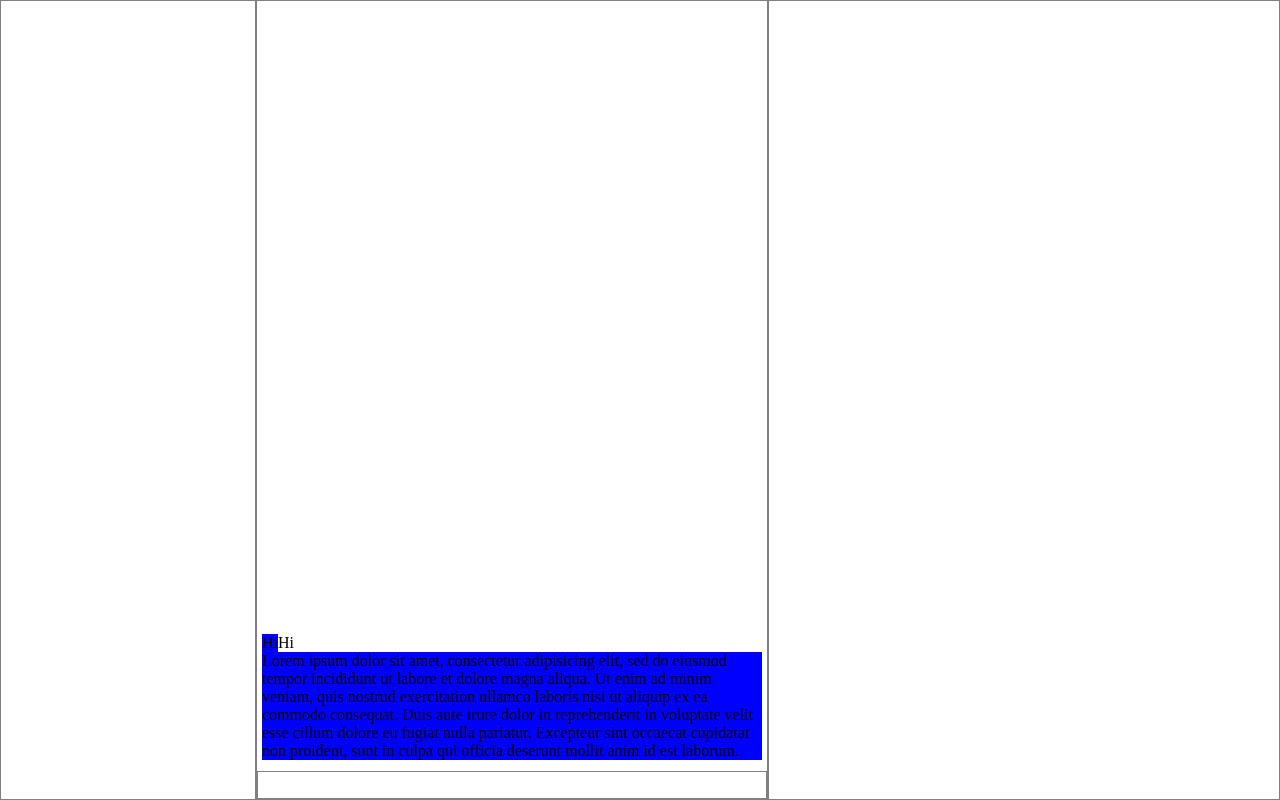
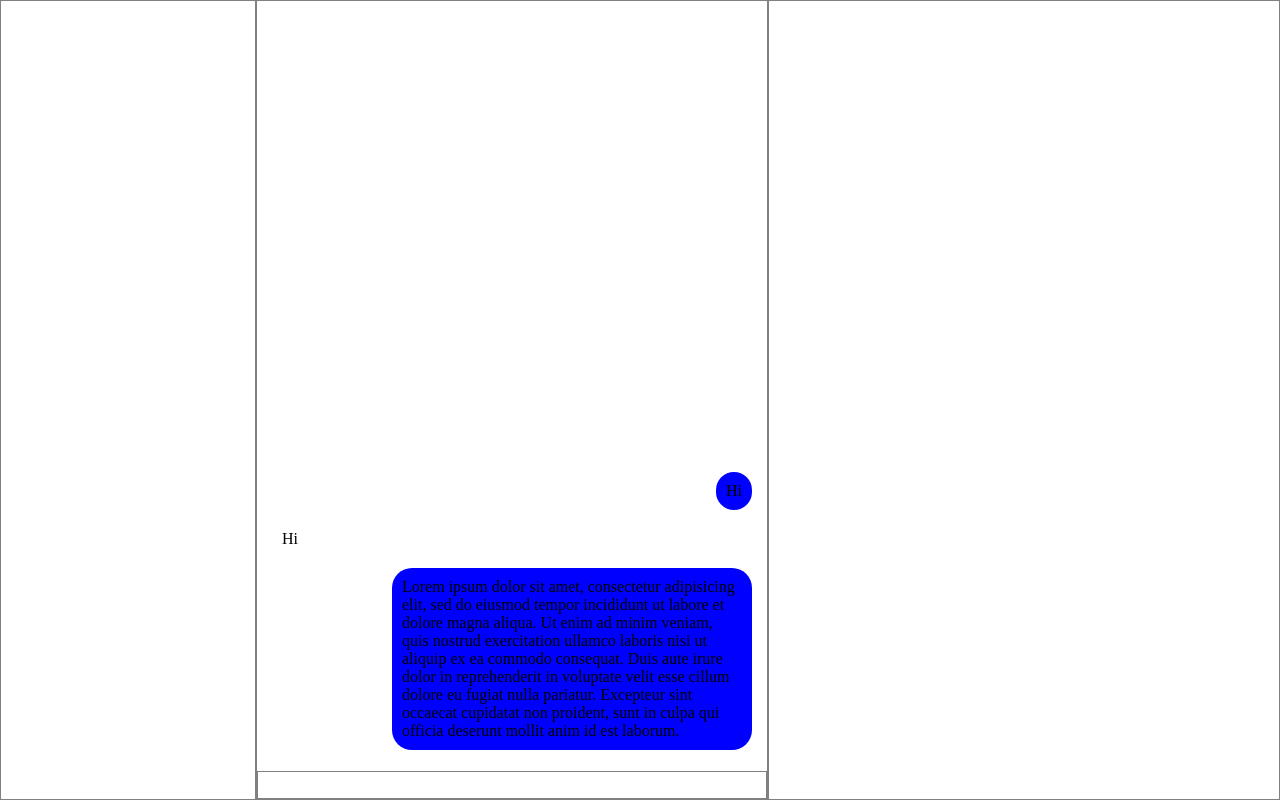
Before and after one commit to sivasurya109/blog, a PHP site: page /chat.php in a window 1280 px wide. Run offline with PHP 8.4, Linux system fonts and the light colour scheme.

Commit message:
New changes

```diff
--- a/chat.php
+++ b/chat.php
@@ -20,17 +20,23 @@
 					<div class="msg-trans-box">
 						<div class="msg-box">
 
-						<div class="msg from">
+						<div class="msg">
+							<div class="from">
 								<span class="text">
 									Hi
 								</span>
 							</div>
+							<div class="clear"></div>
+						</div>
 
 						<div class="msg">
+							<div class="to">
 								<span class="text">Hi</span>
 							</div>
+						</div>
 
-						<div class="msg from">
+						<div class="msg">
+							<div class="from">
 								<span class="text">
 									Lorem ipsum dolor sit amet, consectetur adipisicing elit, sed do eiusmod
 									tempor incididunt ut labore et dolore magna aliqua. Ut enim ad minim veniam,
@@ -39,6 +45,8 @@
 									cillum dolore eu fugiat nulla pariatur. Excepteur sint occaecat cupidatat non
 									proident, sunt in culpa qui officia deserunt mollit anim id est laborum.
 								</span>
+							</div>
+							<div class="clear"></div>
 						</div>
 
 
--- a/css/style.css
+++ b/css/style.css
@@ -120,28 +120,29 @@ div{
 .chat-input:focus{
     outline:0;
 }
-<<<<<<< HEAD
 
 .msg{
-    padding:5px;
-    max-width:80%;
-    min-width:30%;
-    width:auto;
+    margin:10px;
 }
 
-.msg.from{
-    background:blue;
-    float:left;
+.from, .to{
+    border-radius:20px;
+    max-width:75%;
+    display:inline-block;
+    padding:10px;
 }
-.msg.to{
-    background:#eee;
+
+.from{
+    background-color: blue;
+    float:right;
 }
 
 
+.clear{
+    clear:both;
+}
 
 
-=======
->>>>>>> refs/remotes/origin/master
 /*   Common Classes     */
 .w-100{
     width:100%;
```
Lines whose indentation alone changed are shown as unchanged.
